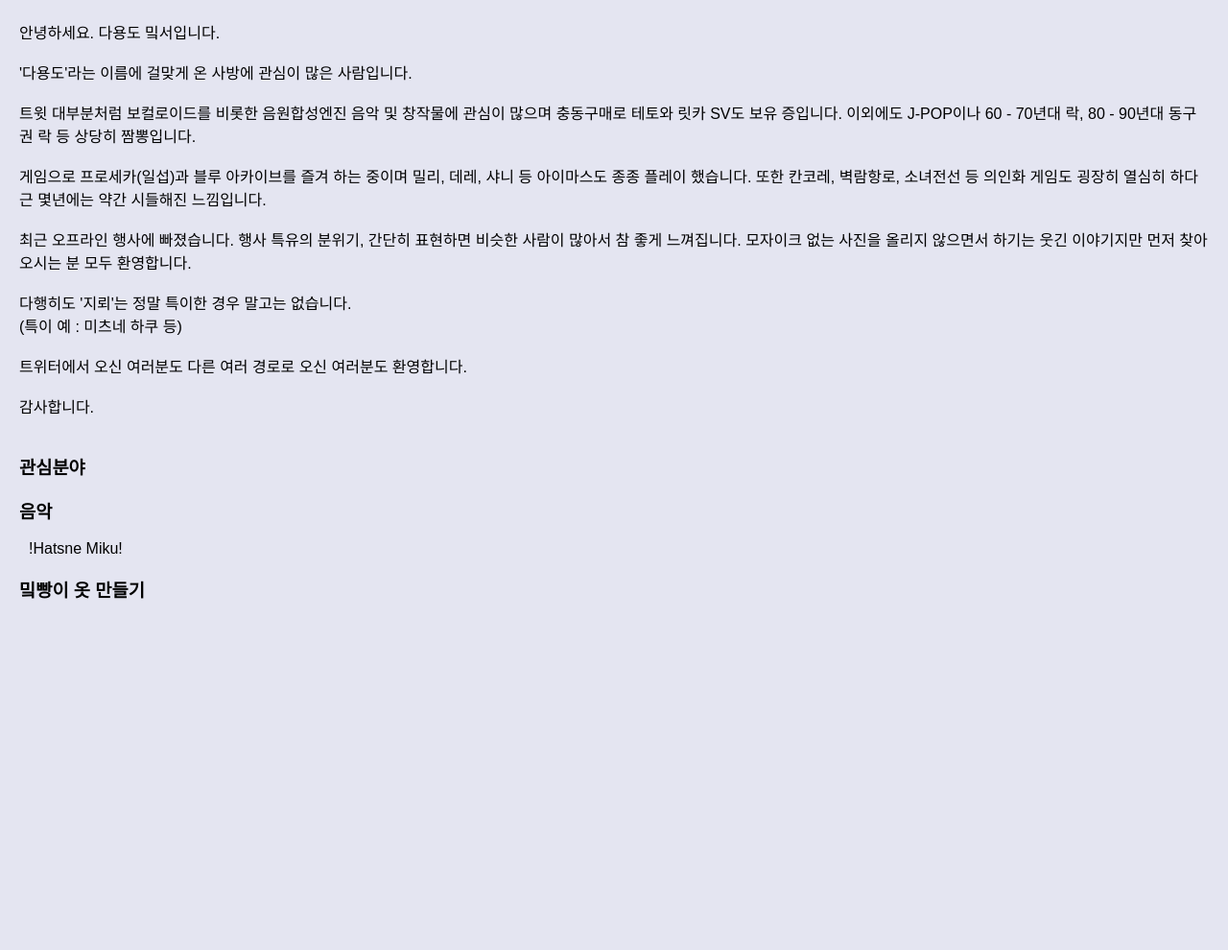
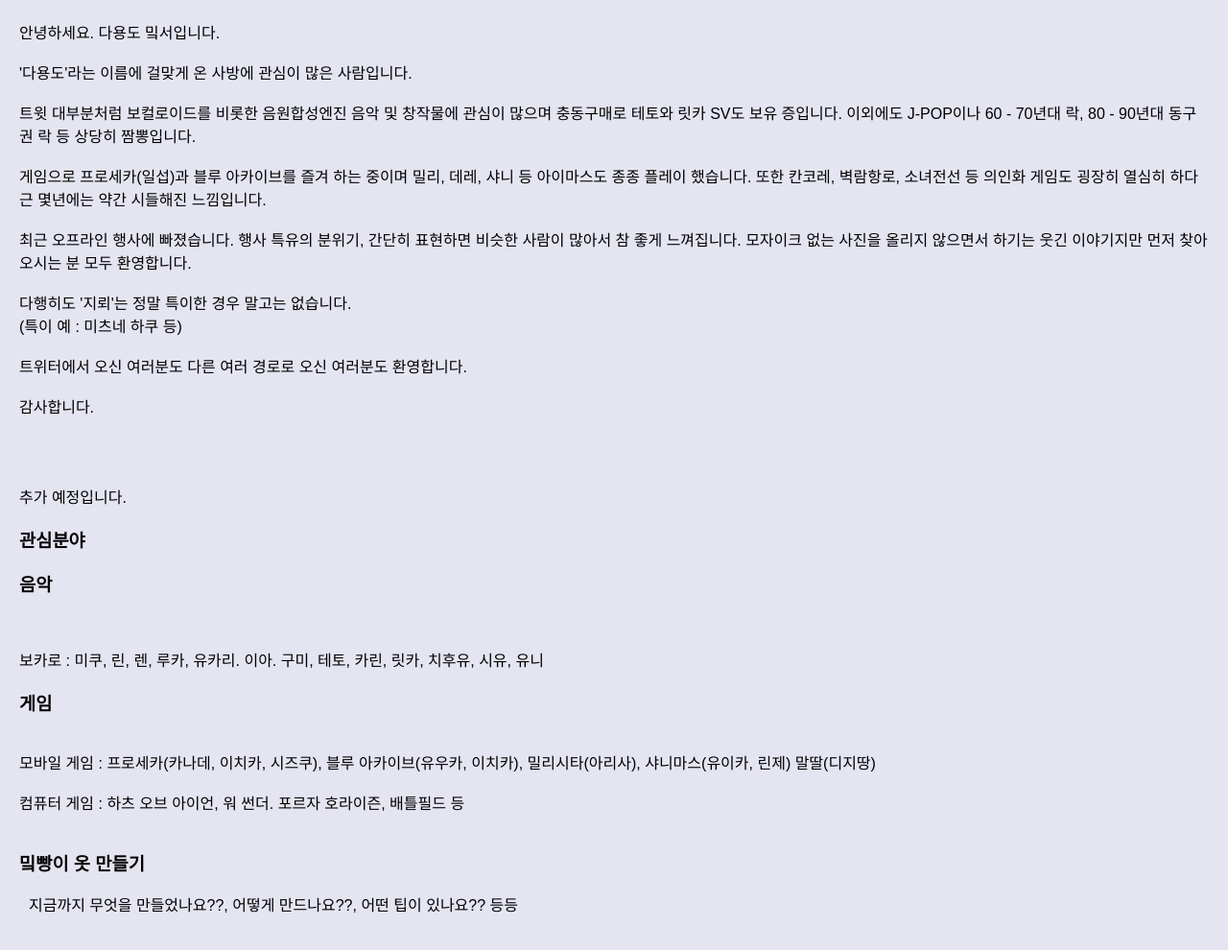
Before and after one commit to utility-blender/utility-blender.github.io, a plain HTML site: page index.html in a window 1280 px wide. Shown: the part 569-1559 px from the top of the page at 96% size. Before the commit the page ends 1235 px from the top, so only its background shows below. Drawn offline with Linux system fonts and the light colour scheme.

Commit message:
index.html

```diff
--- a/index.html
+++ b/index.html
@@ -38,13 +38,21 @@
 <br><br>트위터에서 오신 여러분도 다른 여러 경로로 오신 여러분도 환영합니다.
 <br><br>감사합니다.<br><br></p>
 
+
+<p><br><br>추가 예정입니다.<br></p>
  <h3>관심분야</h3>
 
  <h3>음악</h3>
 
-  <p>!Hatsne Miku!</p>
+  <p><br><br>보카로 : 미쿠, 린, 렌, 루카, 유카리. 이아. 구미, 테토, 카린, 릿카, 치후유, 시유, 유니<br></p>
+
+ <h3>게임</h3>
+
+<p><br>모바일 게임 : 프로세카(카나데, 이치카, 시즈쿠), 블루 아카이브(유우카, 이치카), 밀리시타(아리사), 샤니마스(유이카, 린제) 말딸(디지땅)
+<br><br>컴퓨터 게임 : 하츠 오브 아이언, 워 썬더. 포르자 호라이즌, 배틀필드 등<br><br></p>
 
  <h3>밐빵이 옷 만들기</h3>
+<p>지금까지 무엇을 만들었나요??, 어떻게 만드나요??, 어떤 팁이 있나요?? 등등<br></p>
 </body>
 </html>
 
```
